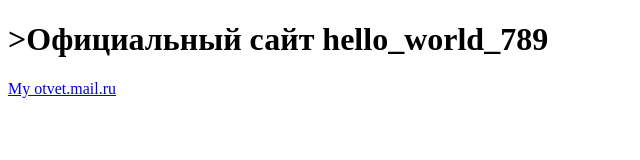
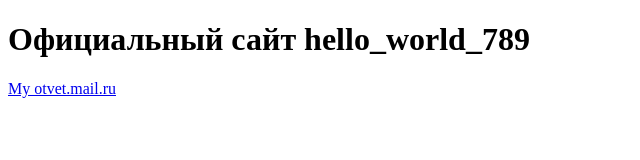
Before and after one commit to hello-world-789/hello-world-789, a plain HTML site: page index.html in a window 1280 px wide. Shown: the whole page, without its empty margins (0-640 px from the left). Drawn offline with Linux system fonts and the light colour scheme.

Commit message:
стили

```diff
--- a/index.html
+++ b/index.html
@@ -3,9 +3,10 @@
 <head>
     <meta charset="UTF-8">
     <title>Официальный сайт hello_world_789</title>
+    <link href="style.css">
 </head>
 <body>
-    <h1>>Официальный сайт hello_world_789</h1>
+    <h1>Официальный сайт hello_world_789</h1>
     <a href="https://otvet.mail.ru/profile/hello_world_789">My otvet.mail.ru</a>
 </body>
 </html>
```
